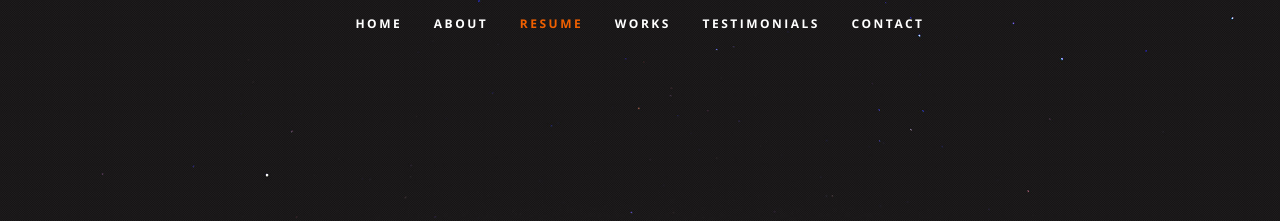
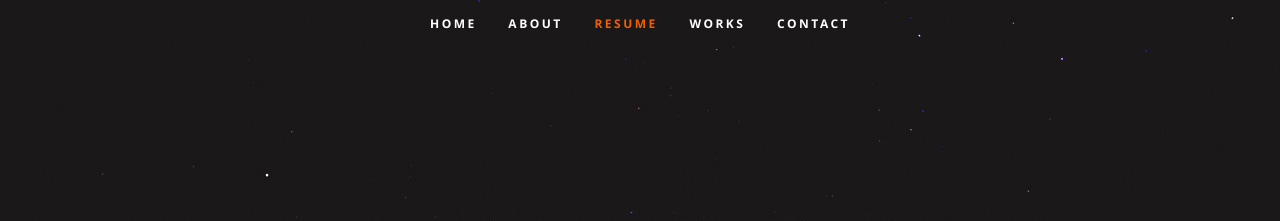
Before and after one commit to KBTMAT001/MyCV, a plain HTML site: page index.html in a window 1280 px wide. Shown: the top 221 px of the page. Drawn offline with nearby package versions, Linux system fonts and the light colour scheme.

Commit message:
Update index.html

```diff
--- a/index.html
+++ b/index.html
@@ -48,7 +48,6 @@
             <li><a class="smoothscroll" href="#about">About</a></li>
 	         <li><a class="smoothscroll" href="#resume">Resume</a></li>
             <li><a class="smoothscroll" href="#portfolio">Works</a></li>
-            <li><a class="smoothscroll" href="#testimonials">Testimonials</a></li>
             <li><a class="smoothscroll" href="#contact">Contact</a></li>
          </ul> <!-- end #nav -->
 
```
